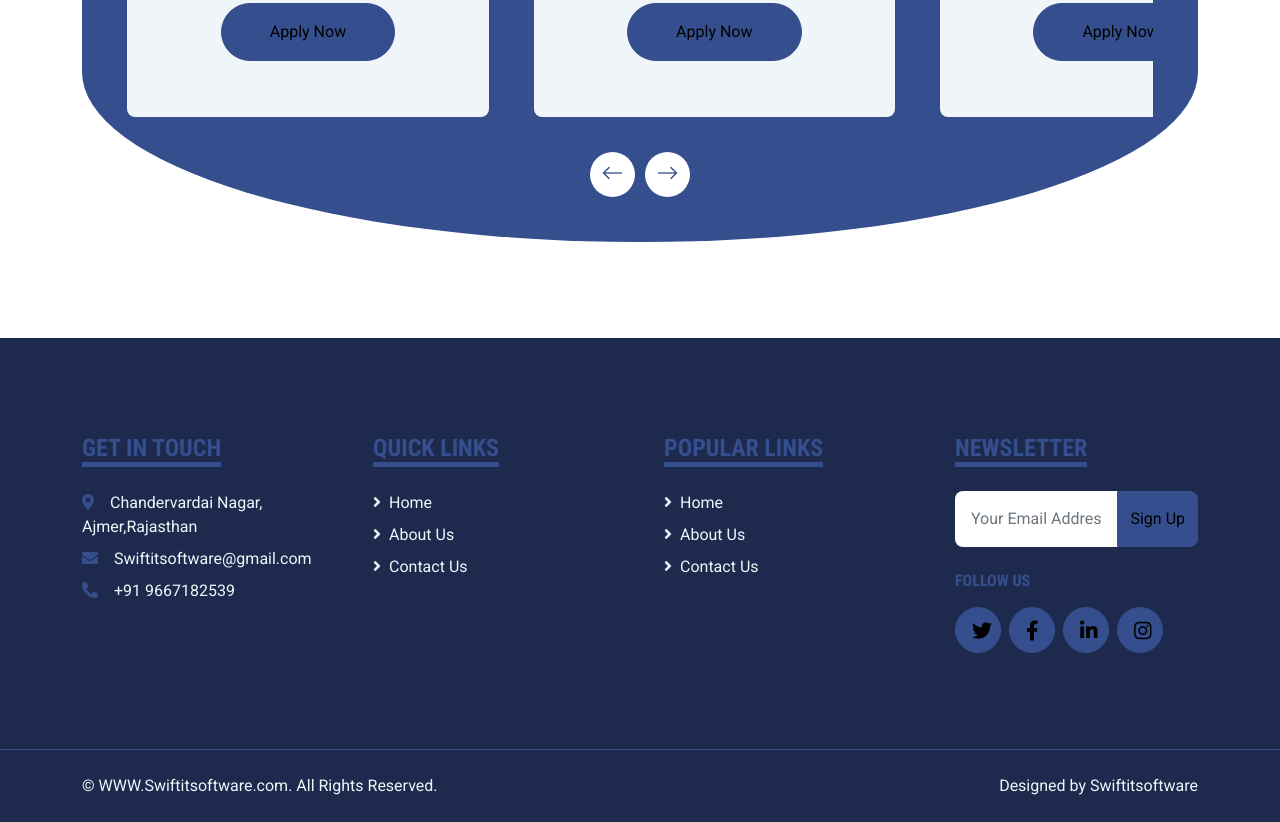
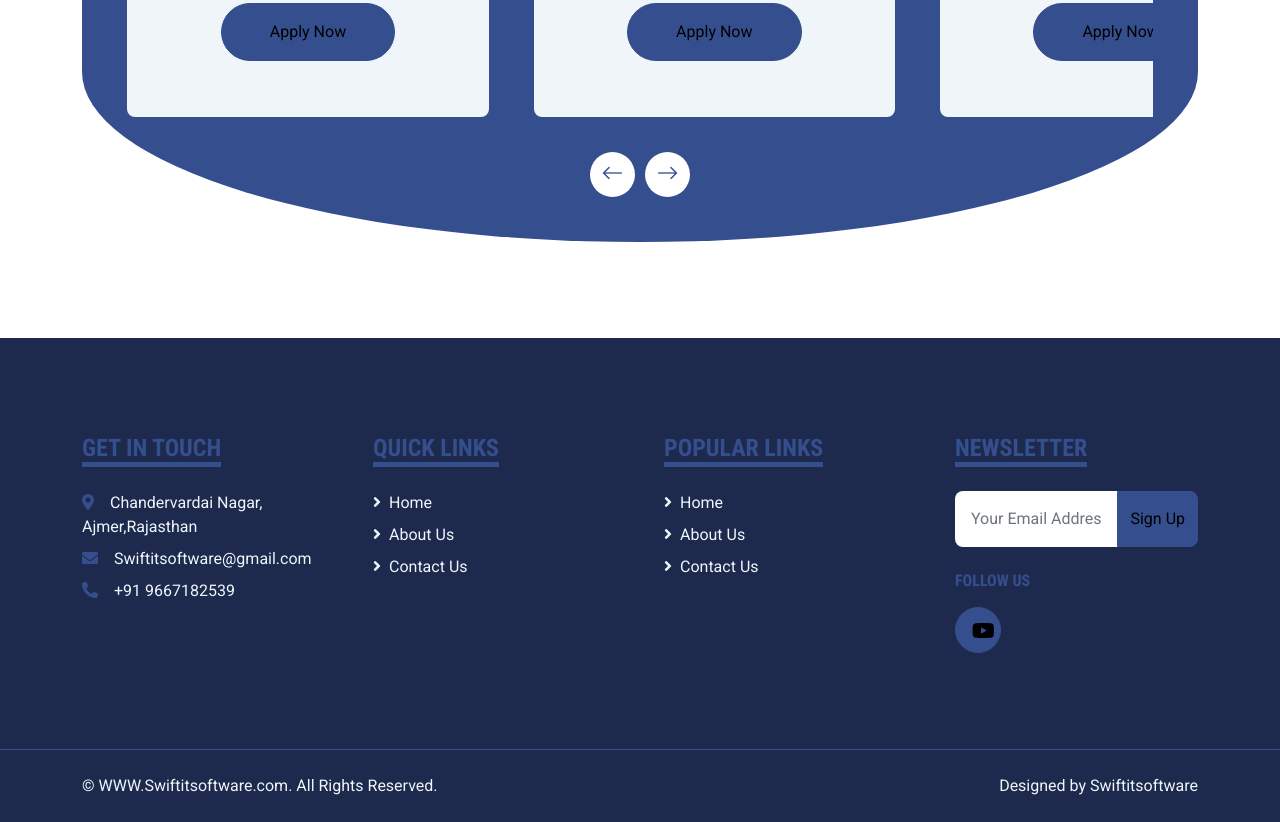
Before and after one commit to swiftitsoftware/swiftitsoftware.github.io, a website with bundled scripts: page index.html in a window 1280 px wide. Shown: the part 2764-3586 px from the top of the page. Built offline with nearby package versions, Linux system fonts and the light colour scheme.

Commit message:
add youtube link
add youtube link

```diff
--- a/index.html
+++ b/index.html
@@ -967,10 +967,11 @@
                     </form>
                     <h6 class="text-primary text-uppercase mt-4 mb-3">Follow Us</h6>
                     <div class="d-flex">
-                        <a class="btn btn-lg btn-primary btn-lg-square rounded-circle me-2" href="#"><i class="fab fa-twitter"></i></a>
+                        <a class="btn btn-lg btn-primary btn-lg-square rounded-circle me-2" href="https://www.youtube.com/channel/UCb39DnQBrEuNQA2k5NdUfOw"><i class="fab fa-youtube"></i></a>
+                        <!-- <a class="btn btn-lg btn-primary btn-lg-square rounded-circle me-2" href="#"><i class="fab fa-twitter"></i></a>
                         <a class="btn btn-lg btn-primary btn-lg-square rounded-circle me-2" href="#"><i class="fab fa-facebook-f"></i></a>
                         <a class="btn btn-lg btn-primary btn-lg-square rounded-circle me-2" href="#"><i class="fab fa-linkedin-in"></i></a>
-                        <a class="btn btn-lg btn-primary btn-lg-square rounded-circle" href="#"><i class="fab fa-instagram"></i></a>
+                        <a class="btn btn-lg btn-primary btn-lg-square rounded-circle" href="#"><i class="fab fa-instagram"></i></a> -->
                     </div>
                 </div>
             </div>
--- /dev/null
+++ b/package.json
@@ -0,0 +1,4 @@
+{
+
+
+}
```
Also changed, not shown: 1 other file.
